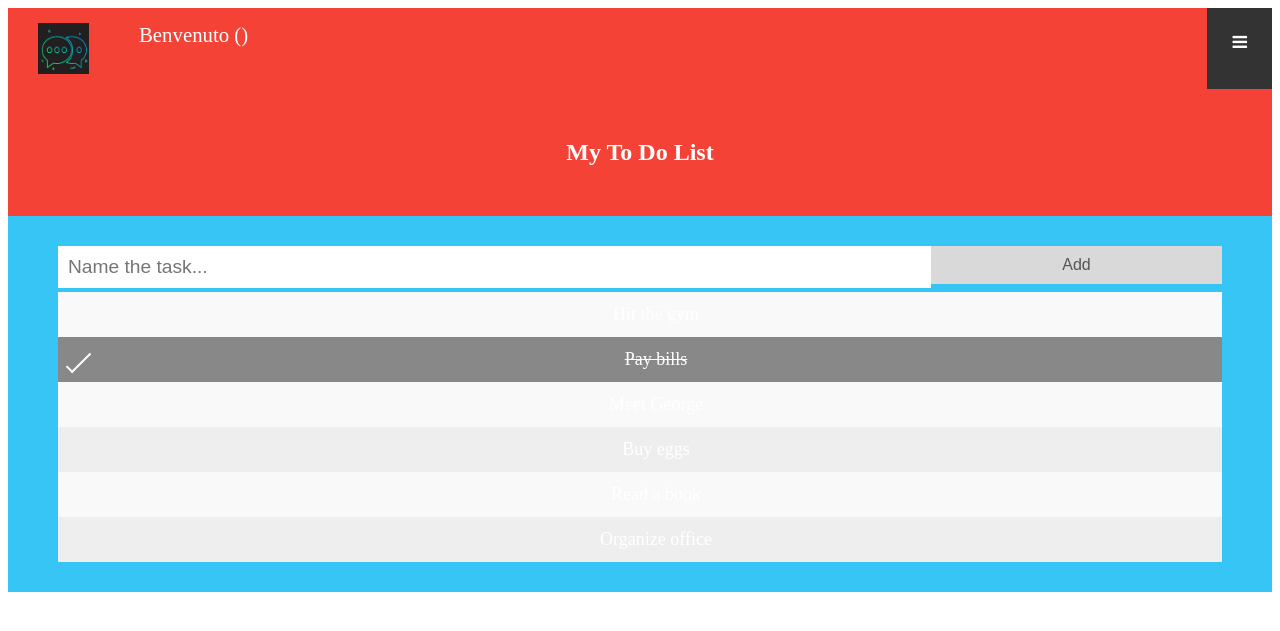
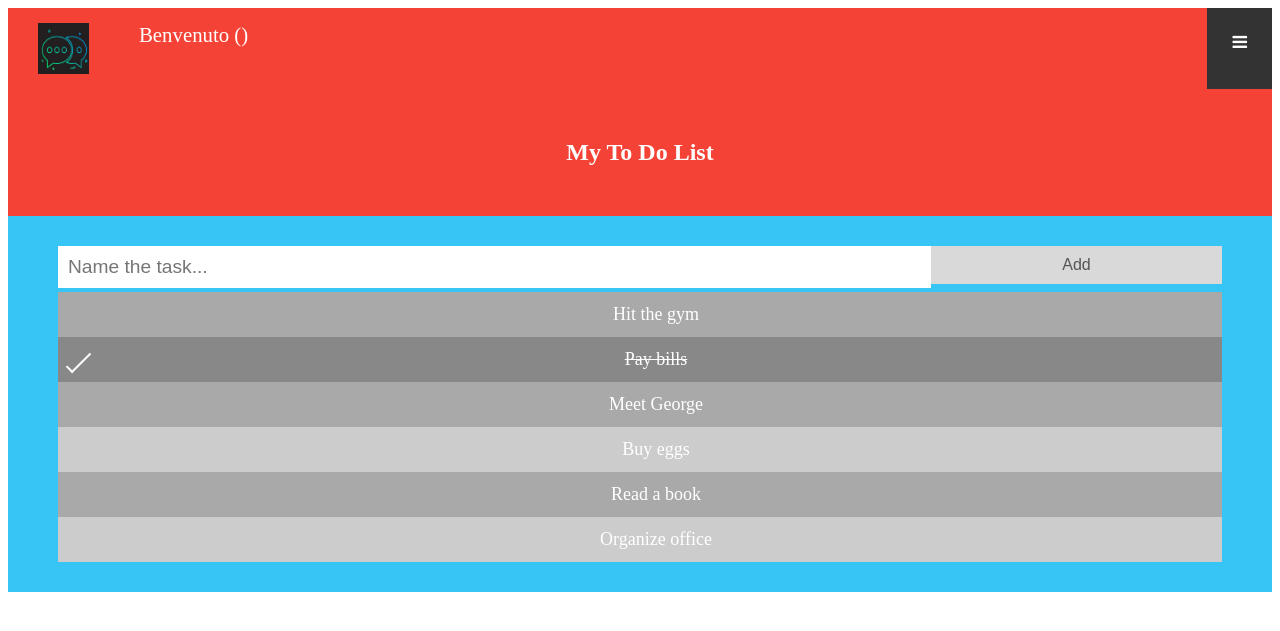
Before and after one commit to johnatandante/todolist, a PHP site: page / in a window 1280 px wide. Shown: the top 631 px of the page. Run offline with PHP 8.4, Linux system fonts and the light colour scheme; the visitor is signed in with stand-in values (Sample User, id 1).

Commit message:
fixing some css

```diff
--- a/css/index.css
+++ b/css/index.css
@@ -27,7 +27,7 @@
     cursor: pointer;
     position: relative;
     padding: 12px 8px 12px 40px;
-    background: #eee;
+    background: #ccc;
     font-size: 18px;
     transition: 0.2s;
 
@@ -40,12 +40,12 @@
 
   /* Set all odd list items to a different color (zebra-stripes) */
   ul li:nth-child(odd) {
-    background: #f9f9f9;
+    background: #a9a9a9;
   }
 
   /* Darker background-color on hover */
   ul li:hover {
-    background: #ddd;
+    background: #bbb;
   }
 
   /* When clicked on, add a background color and strike out text */
```
